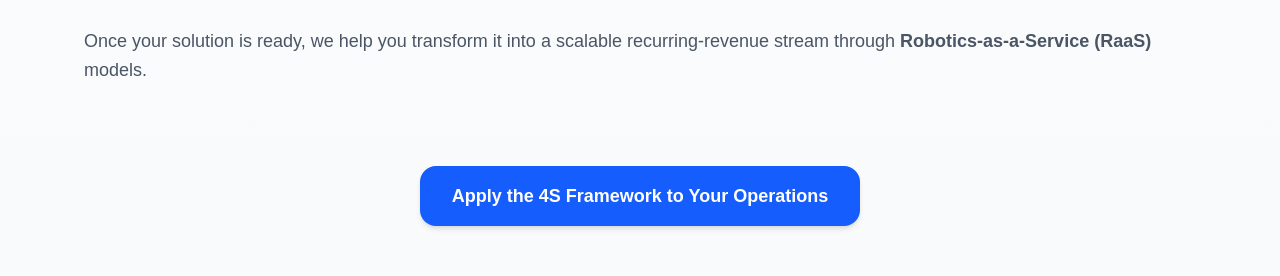
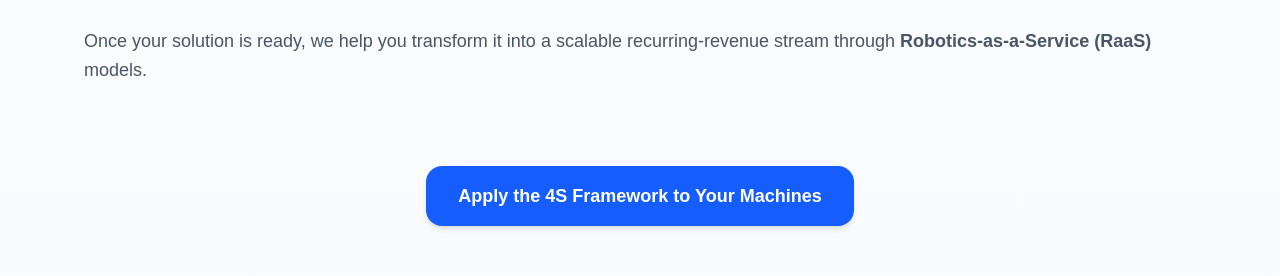
Before and after one commit to LuEc-UR/RoboTemps, a Next.js app: page /marketing/consulting in a window 1280 px wide. Shown: the part 1656-1932 px from the top of the page. Built offline with nearby package versions, Linux system fonts and the light colour scheme.

Commit message:
Consulting modification

```diff
--- a/app/marketing/consulting/page.tsx
+++ b/app/marketing/consulting/page.tsx
@@ -8,7 +8,7 @@ import Image from "next/image";
 
 export default function ConsultingPage() {
   return (
-    <div className="min-h-screen bg-gradient-to-b from-white to-gray-50">
+    <div className="min-h-screen bg-linear-to-b from-white to-gray-50">
 
       {/* HERO */}
       <section className="max-w-6xl mx-auto p-5 pt-20 pb-10">
@@ -110,7 +110,7 @@ export default function ConsultingPage() {
                         href="/contact"
                         className="inline-block px-8 py-4 bg-blue-600 hover:bg-blue-700 text-white text-lg font-semibold rounded-2xl shadow-md transition-all"
                     >
-                        Apply the 4S Framework to Your Operations
+                        Apply the 4S Framework to Your Machines
                     </a>
                 </div>
             </motion.div>
```
